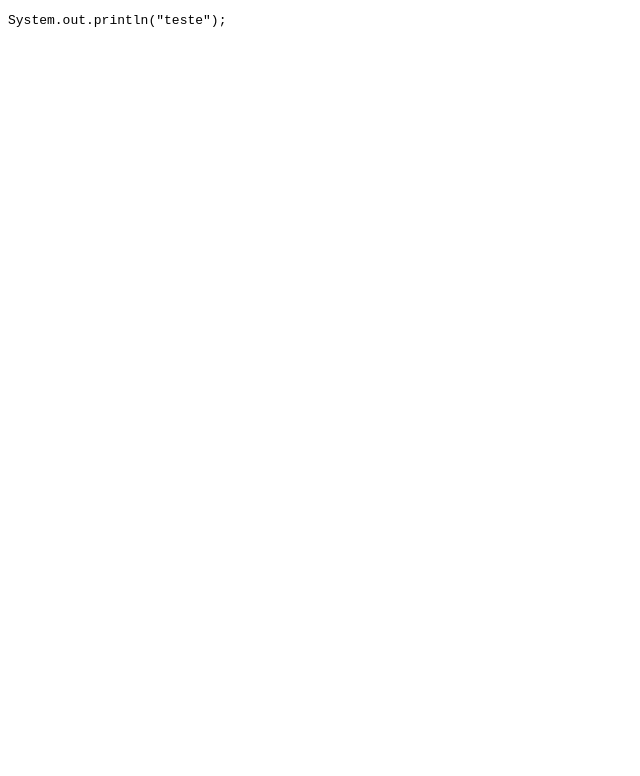
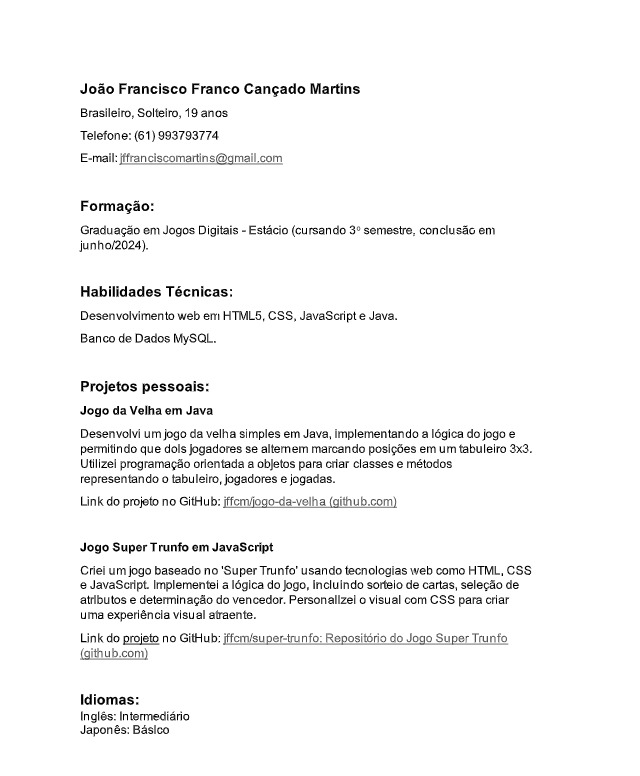
Before and after one commit to jffcm/jffcm.github.io, a plain HTML site: page index.html in a window 1280 px wide. Shown: the whole page, without its empty margins (0-640 px from the left). Drawn offline with Linux system fonts and the light colour scheme.

Commit message:
Update index.html

```diff
--- a/index.html
+++ b/index.html
@@ -6,6 +6,6 @@
     <title>teste</title>
 </head>
 <body>
-    <pre><code>System.out.println("teste");</code></pre>
+    <img src="1.jpg" />
 </body>
 </html>
```
